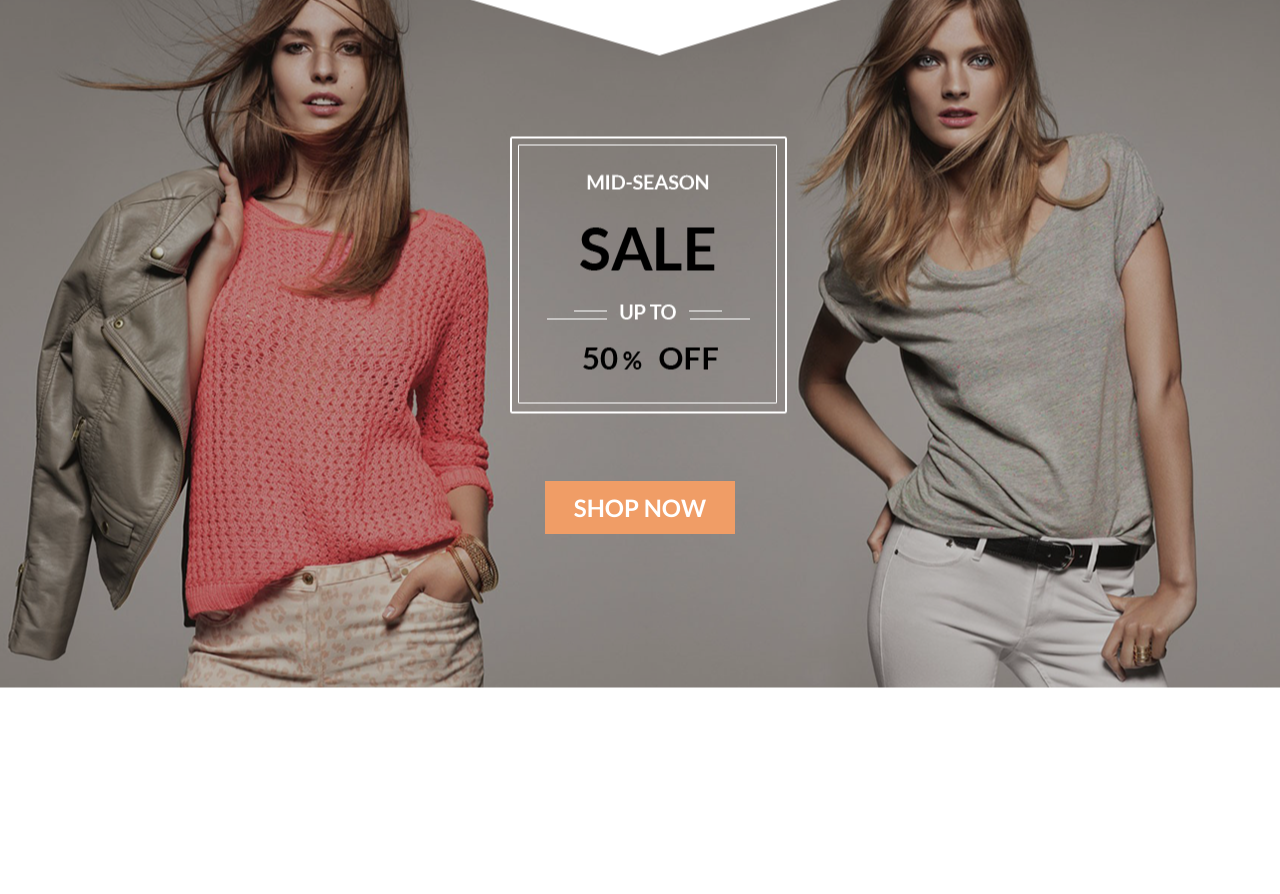
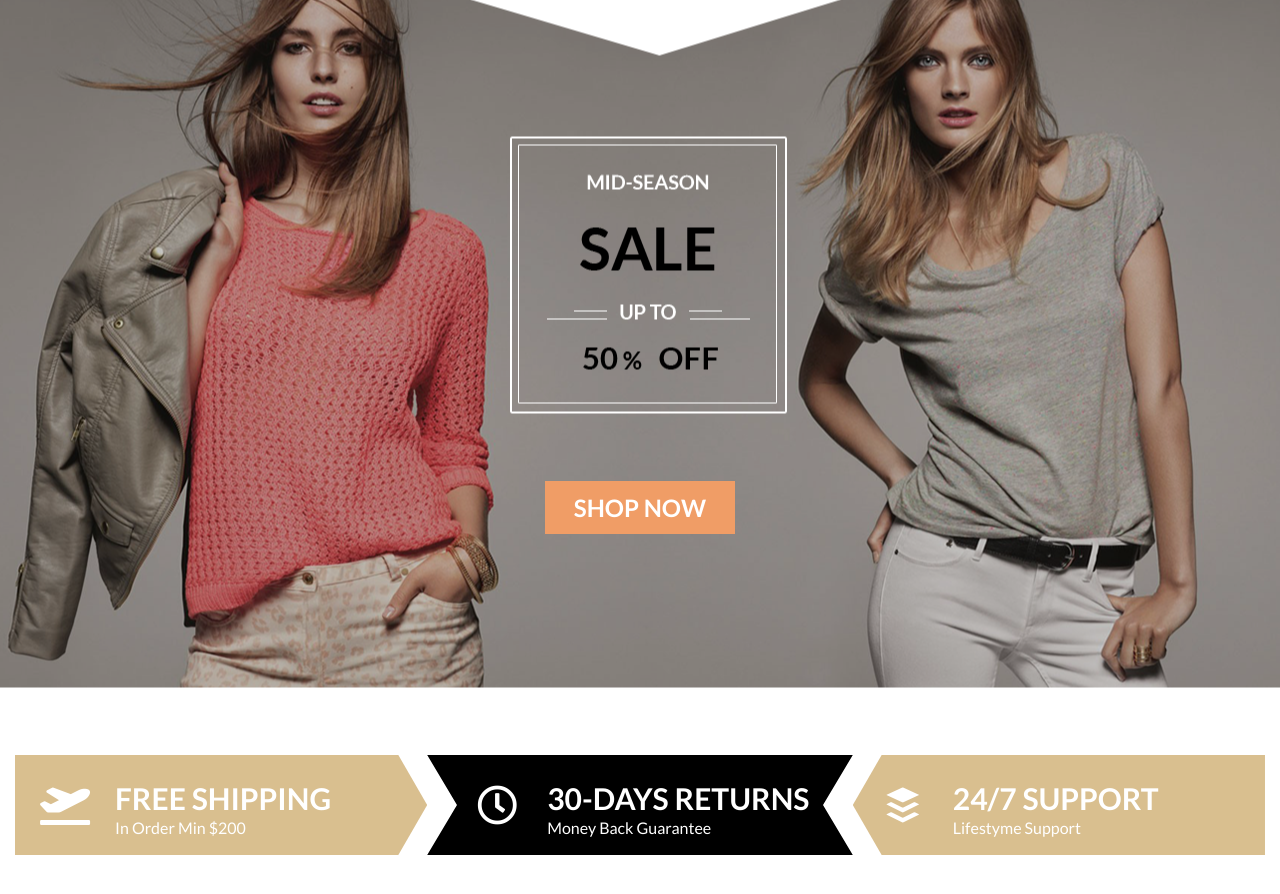
Before and after one commit to TranNguyenDongGon/Frontend, a plain HTML site: page 4.shophia/index.html in a window 1280 px wide. Shown: the part 170-1064 px from the top of the page. Before the commit the page ends 859 px from the top, so only its background shows below. Drawn offline with nearby package versions, Linux system fonts and the light colour scheme; a web font is replaced by a local one.

Commit message:
httml and css for support

```diff
--- a/4.shophia/index.html
+++ b/4.shophia/index.html
@@ -81,6 +81,35 @@
         </a>
     </div>
     <!-- end banner -->
+
+    <div class="container">
+        <div class="support">
+            <div class="left support__content">
+                <i class="fas fa-plane-departure"></i>
+                <div class="support__content__right">
+                    <h1>FREE SHIPPING</h1>
+                    <span>In Order Min $200</span>
+                </div>
+            </div>
+            <!-- end left -->
+            <div class="mid support__content">
+                <i class="far fa-clock"></i>
+                <div class="support__content__right">
+                    <h1>30-DAYS RETURNS</h1>
+                    <span>Money Back  Guarantee</span>
+                </div>
+            </div>
+            <div class="right support__content">
+                <i class="fab fa-buffer"></i>
+                <div class="support__content__right">
+                    <h1>24/7 SUPPORT</h1>
+                    <span>Lifestyme Support</span>
+                </div>
+            </div>
+        </div>
+        <!-- end container -->
+    </div>
+    <!-- end support -->
     <!-- Optional JavaScript -->
     <script src="index.js"></script>
     <!-- jQuery first, then Popper.js, then Bootstrap JS -->
--- a/4.shophia/style.scss
+++ b/4.shophia/style.scss
@@ -175,4 +175,67 @@
     // end banner
 }
 // end banner
+
+.support{
+    width: 100%;
+    display: flex;
+    margin: 66px 0 100px ;
+    .left{
+        width: 430px;
+        height: 100px;
+        background-color: $highlight-color;
+        -webkit-clip-path: polygon(93% 0, 100% 50%, 93% 100%, 0 100%, 0 47%, 0 0);
+clip-path: polygon(93% 0, 100% 50%, 93% 100%, 0 100%, 0 47%, 0 0);
+    }
+    // end left
+    .mid{
+        width: 444px;
+        height: 100px;
+        background-color: black;
+        -webkit-clip-path: polygon(100% 0%, 93% 50%, 100% 100%, 0 100%, 7% 50%, 0 0);
+        clip-path: polygon(100% 0%, 93% 50%, 100% 100%, 0 100%, 7% 50%, 0 0);
+
+    }
+    // end mid
+    .right{
+        width: 430px;
+        height: 100px;
+        background-color: $highlight-color;
+        -webkit-clip-path: polygon(100% 0, 100% 50%, 100% 100%, 7% 100%, 0 50%, 7% 0);
+        clip-path: polygon(100% 0, 100% 50%, 100% 100%, 7% 100%, 0 50%, 7% 0);
+    }
+    // end right
+
+    &__content{
+        font-family: $font-lato;
+        display: flex;
+        color: white;
+        i{
+            display: inline-block;
+            line-height: 100px;
+            width: 100px;
+            font-size: 40px;
+            text-align: center;
+
+            &.fa-clock{
+                margin-left: 20px;
+            }
+        }
+        // end i
+
+        &__right{
+            h1{
+                font-size: 30px;
+                font-weight: bold;
+                margin-top: 25px;
+                margin-bottom: 0;
+            }
+        }
+        // end right
+    }
+    // end content
+
+}
+// end support
+
 @import "mobile";
```
Also changed, not shown: 4.shophia/style.css, 1 other file.
